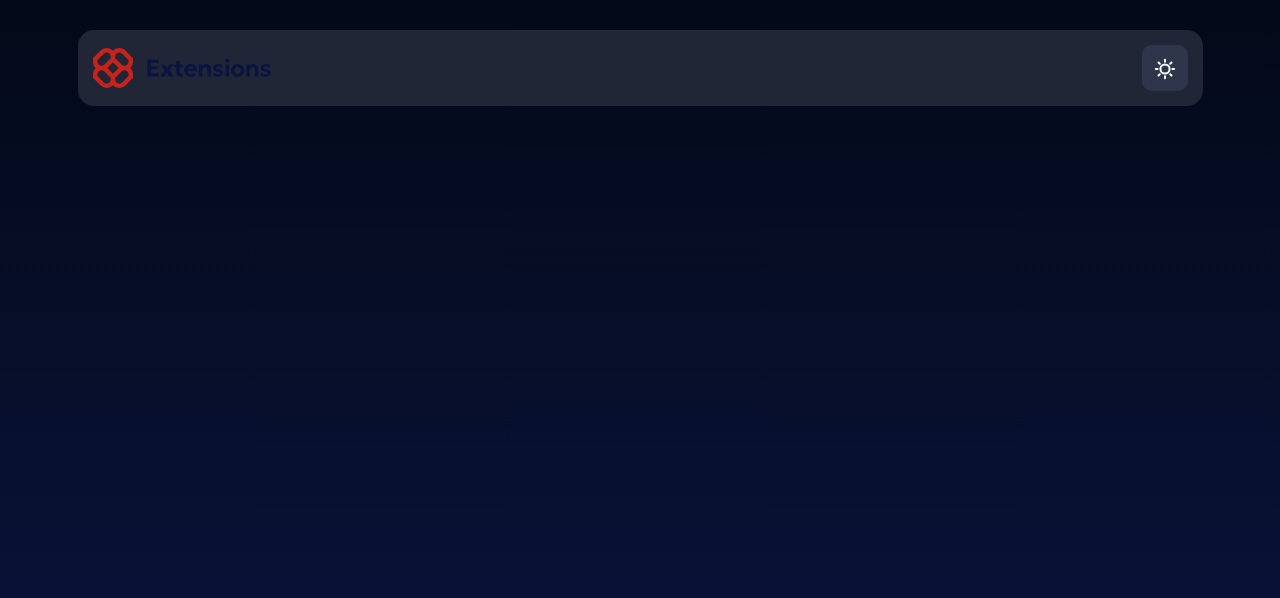
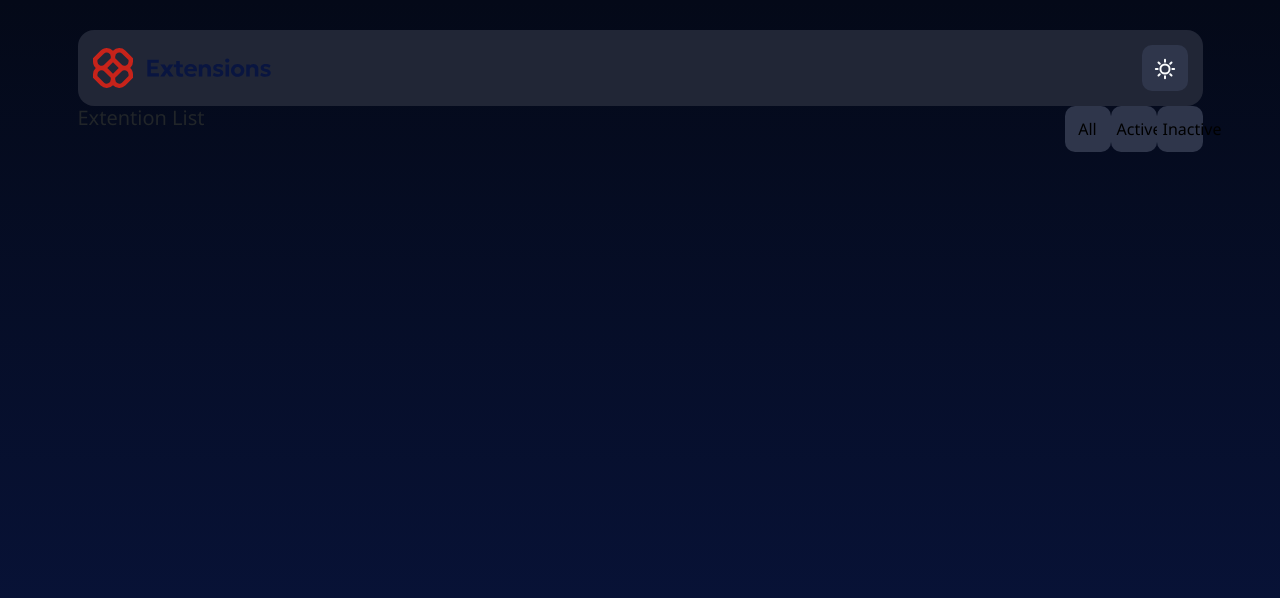
Before and after one commit to Sandeep-Murmu/FM-browser-extensions-manager-ui-main, a React (Create React App) app: page / in a window 1280 px wide. Shown: the top 598 px of the page. Built offline with nearby package versions, Linux system fonts and the light colour scheme.

Commit message:
add initial extention tab component

```diff
--- a/src/App.js
+++ b/src/App.js
@@ -1,10 +1,12 @@
 import ExtentionHeader from "./components/extention-header";
+import ExtententionTab from "./components/extention-tab";
 
 function App() {
   return (
     <div className="App">
       <div className="container py-5">
         <ExtentionHeader />
+        <ExtententionTab />
       </div>
     </div>
   );
--- /dev/null
+++ b/src/components/extention-tab.js
@@ -0,0 +1,14 @@
+export default function ExtentionTab() {
+  return (
+    <>
+      <div className="extention-tab">
+        <h2 className="extention-tab__heading">Extention List</h2>
+        <div className="extention-tab__tabs">
+          <button className="extention-header__btn">All</button>
+          <button className="extention-header__btn">Active</button>
+          <button className="extention-header__btn">Inactive</button>
+        </div>
+      </div>
+    </>
+  );
+}
--- a/src/index.css
+++ b/src/index.css
@@ -76,3 +76,8 @@ body {
   height: 4.6rem;
   border-radius: 1rem;
 }
+
+.extention-tab {
+  display: flex;
+  justify-content: space-between;
+}
```
